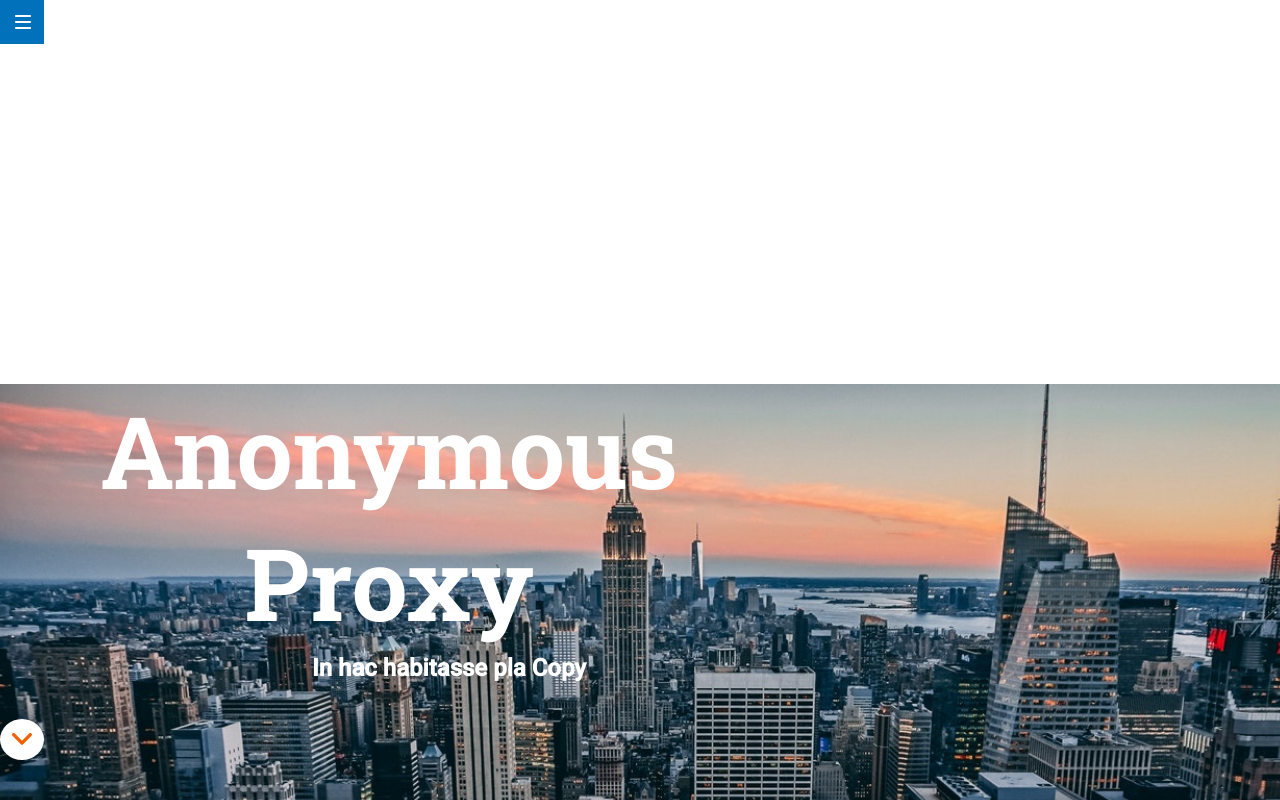
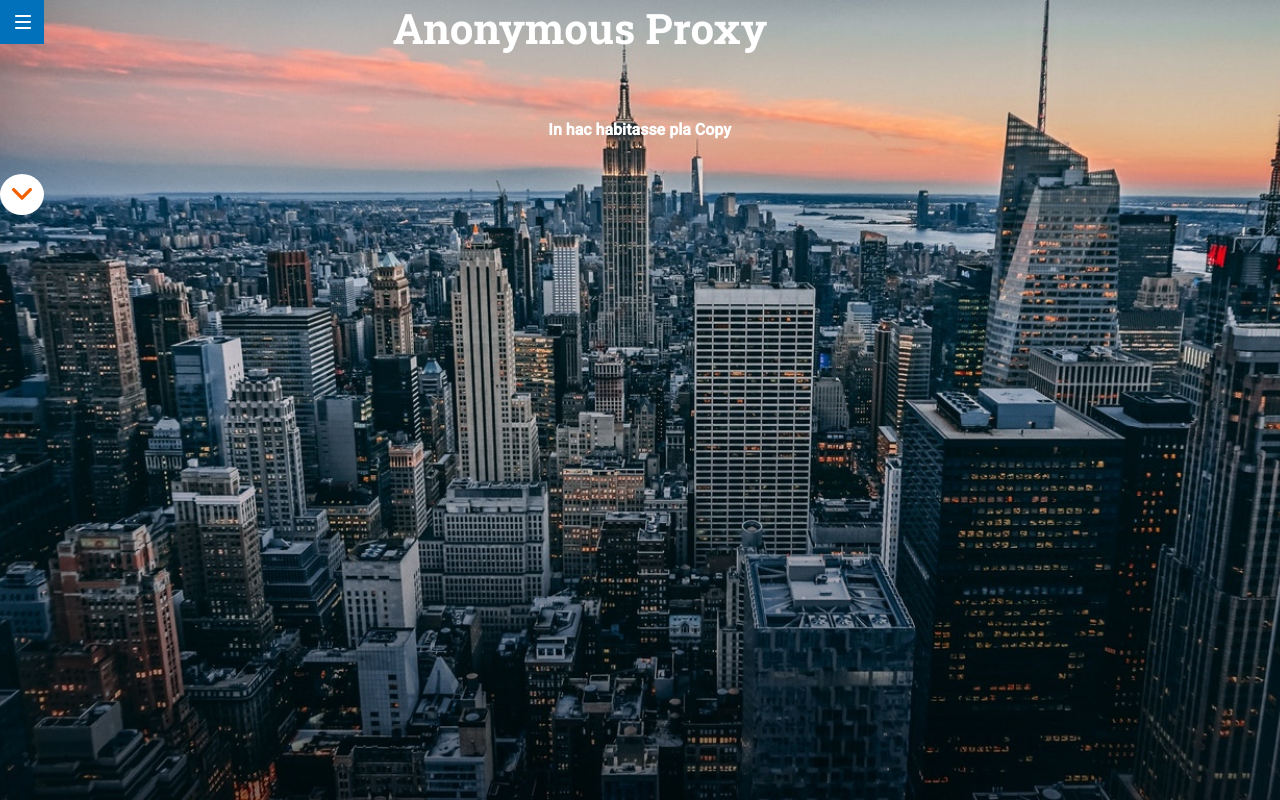
Before and after one commit to Aleha20/my_first_web_HTML-CSS, a website: page docs/index.html in a window 1280 px wide. Shown: the top 800 px of the page. Drawn offline with nearby package versions, Linux system fonts and the light colour scheme; files that its build step writes are made by us from their sources.

Commit message:
wrong changes

```diff
--- a/src/scss/layout/_header.scss
+++ b/src/scss/layout/_header.scss
@@ -61,12 +61,8 @@
 
 @media all and (min-width: 768px) and (max-width: 1200px) {
   .titlecontainer {
-    // width: 89.8%;
-    // margin-left: 5.07%;
-    // margin-right: 5.07%;
     font-size: 80px;
     line-height: 106px;
-    height: 212px;
   }
 
   .subtitle {
@@ -75,27 +71,10 @@
     text-align: center;
   }
   .go-down {
-    left: 48%;
+    left: 50%;
   }
 }
 @media all and (min-width: 1200px) {
-  .titlecontainer {
-    width: 60.8%;
-    height: 260px;
-    margin-top: 384px;
-    font-size: 100px;
-    line-height: 132px;
-    text-align: center;
-    justify-content: center;
-  }
-
-  .subtitle {
-    width: 60.8%;
-    height: 32px;
-    margin-left: 4.68%;
-    font-size: 24px;
-    text-align: center;
-  }
   .go-down {
     left: 49%;
   }
```
